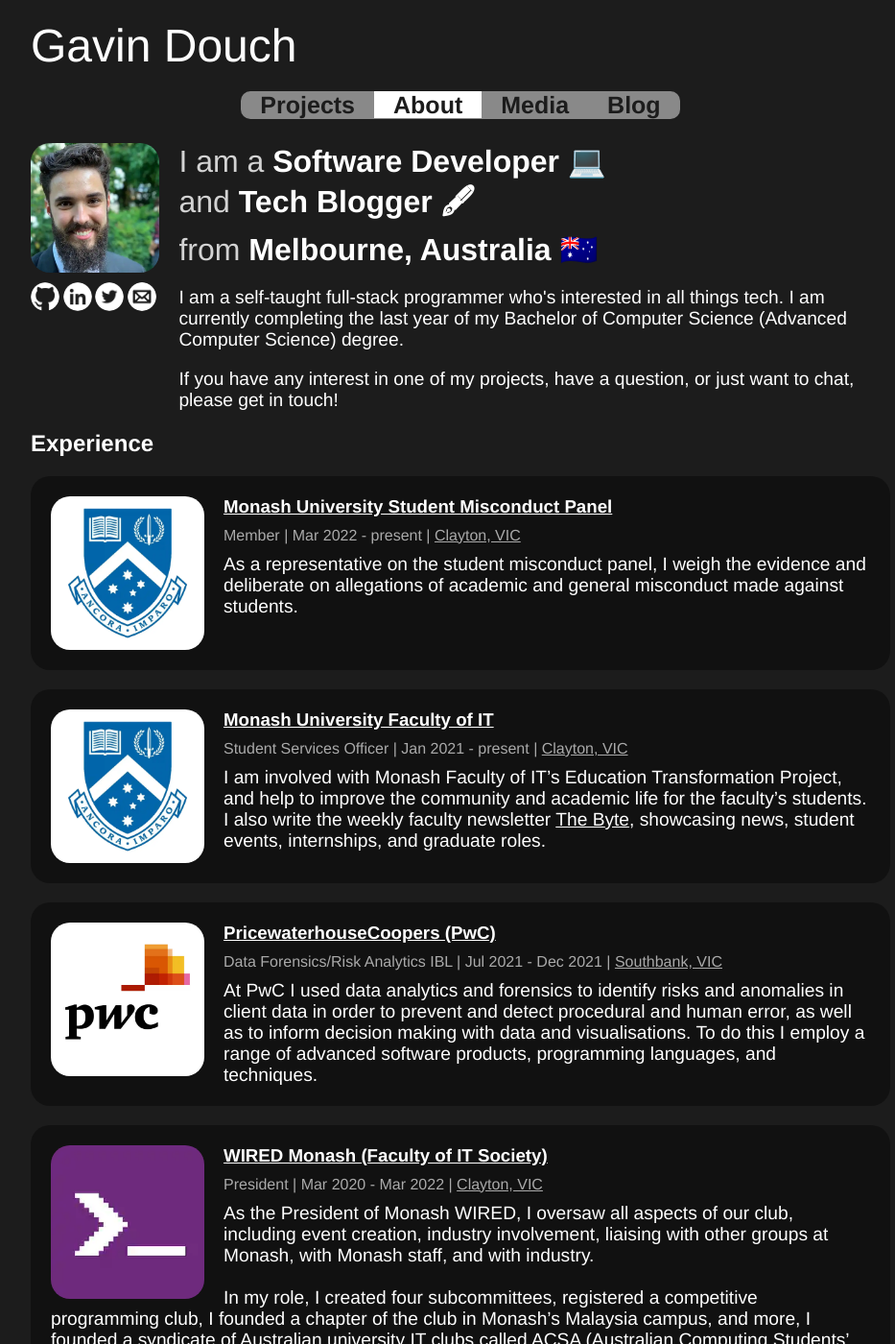
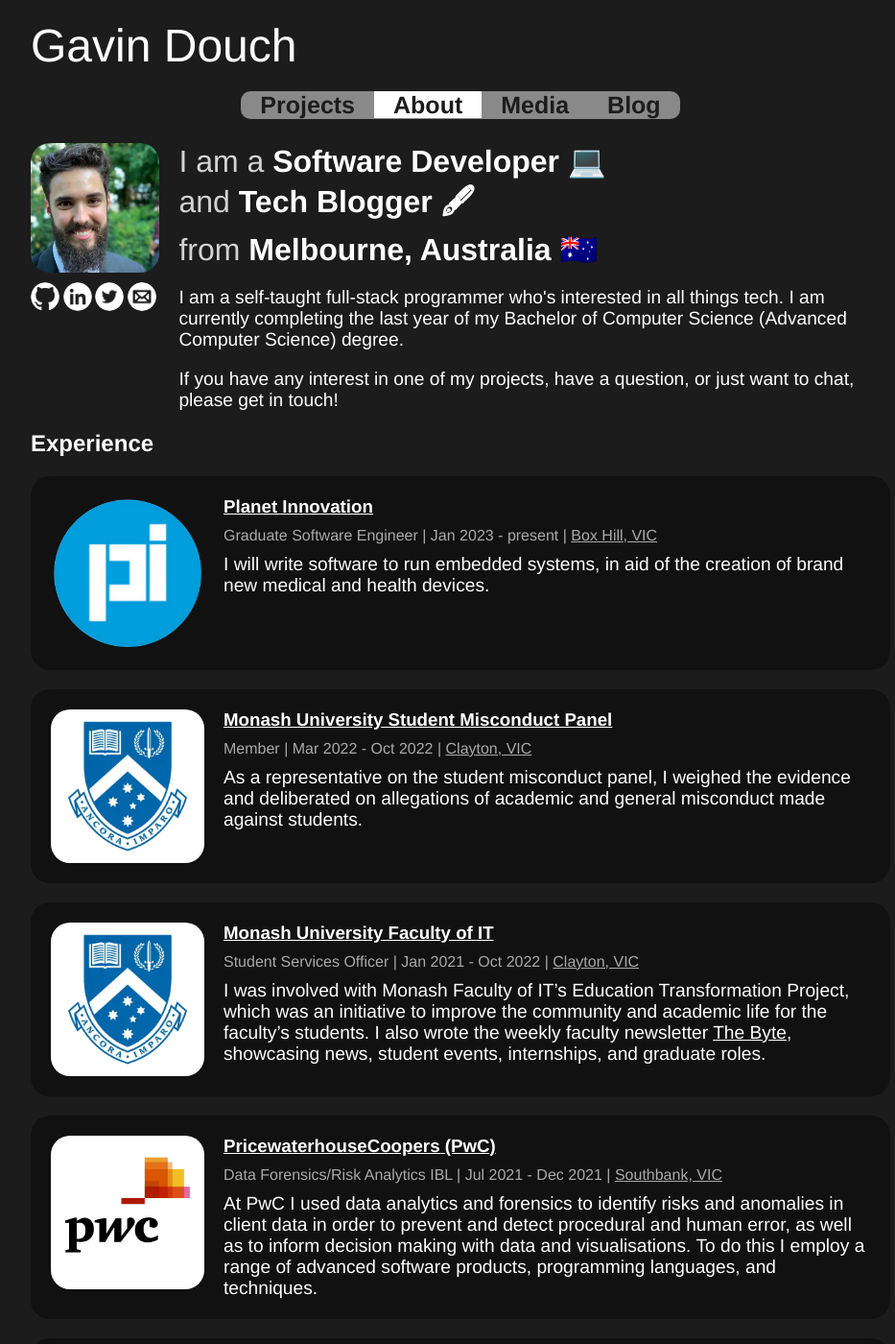
Before and after one commit to Coedice/website, a Jekyll site: the page built from about.html, in a window 1280 px wide and 1400 px high. Shown: the whole window at 96% size, without its empty margins (160-1093 px from the left). Built offline with Jekyll 4.4.1, drawn with Linux system fonts in a browser that asks for light colours.

Commit message:
Add Planet Innovation to experience
- Add end date for end-of-uni experiences

```diff
--- a/_data/experiences.yml
+++ b/_data/experiences.yml
@@ -1,3 +1,12 @@
+- name: Planet Innovation
+  role: Graduate Software Engineer
+  suburb: Box Hill
+  state: VIC
+  location_url: https://www.google.com.au/maps/place/Planet+Innovation/@-37.8179511,145.1128604,17z/data=!3m1!4b1!4m5!3m4!1s0x6ad642438888e269:0xd50b20ff3c7c3718!8m2!3d-37.8178987!4d145.1150952
+  url: https://planetinnovation.com
+  start: Jan 2023
+  description: |-
+    I will write software to run embedded systems, in aid of the creation of brand new medical and health devices.
 - name: Monash University Student Misconduct Panel
   role: Member
   suburb: Clayton
@@ -5,8 +14,9 @@
   location_url: https://www.google.com.au/maps/place/Monash+University+Clayton+Campus/@-37.9145082,145.1328084,17z/data=!3m1!4b1!4m5!3m4!1s0x6ad66acbf64673b9:0xfaf9b169a587104!8m2!3d-37.9145125!4d145.1349971
   url: https://www.monash.edu/students/support/safety-and-security/general-misconduct
   start: Mar 2022
+  end: Oct 2022
   description: |-
-    As a representative on the student misconduct panel, I weigh the evidence and deliberate on allegations of
+    As a representative on the student misconduct panel, I weighed the evidence and deliberated on allegations of
     academic and general misconduct made against students.
 - name: Monash University Faculty of IT
   role: Student Services Officer
@@ -15,9 +25,10 @@
   location_url: https://www.google.com.au/maps/place/Faculty+of+Information+Technology/@-37.9105633,145.1317808,1009m/data=!3m2!1e3!4b1!4m5!3m4!1s0x6ad66acbb0c20823:0x6902fa6f1dcdef36!8m2!3d-37.9105779!4d145.1340309
   url: https://www.monash.edu/it
   start: Jan 2021
+  end: Oct 2022
   description: |-
-    I am involved with Monash Faculty of IT's Education Transformation Project,
-    and help to improve the community and academic life for the faculty's students. I also write the weekly faculty
+    I was involved with Monash Faculty of IT's Education Transformation Project,
+    which was an initiative to improve the community and academic life for the faculty's students. I also wrote the weekly faculty
     newsletter [The Byte](https://www.monash.edu/it/current-students/join-the-community/newsletters/byte),
     showcasing news, student events, internships, and graduate roles.
 - name: PricewaterhouseCoopers (PwC)
```
Also changed, not shown: assets/images/experiences/planet-innovation.webp (added).
